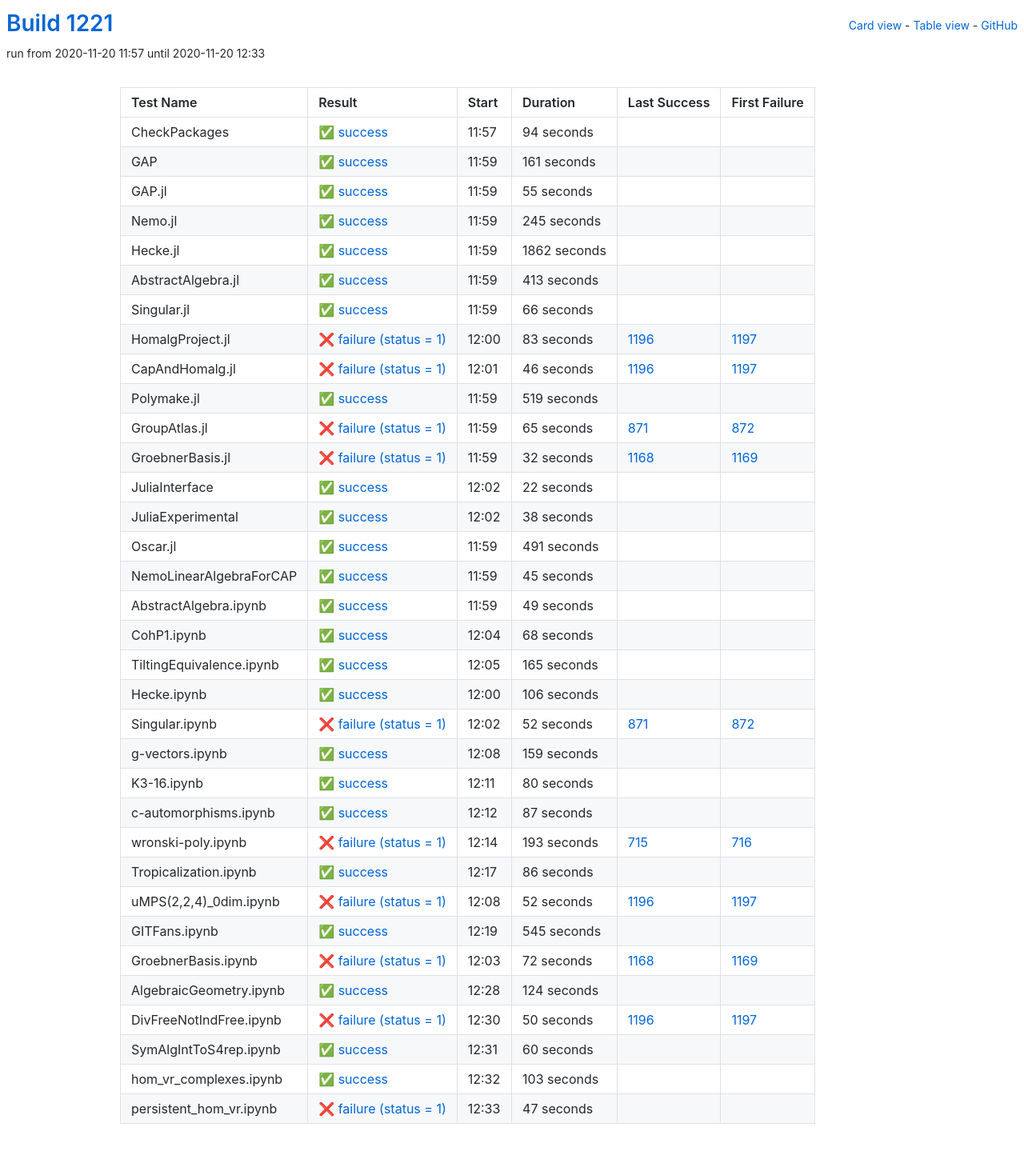
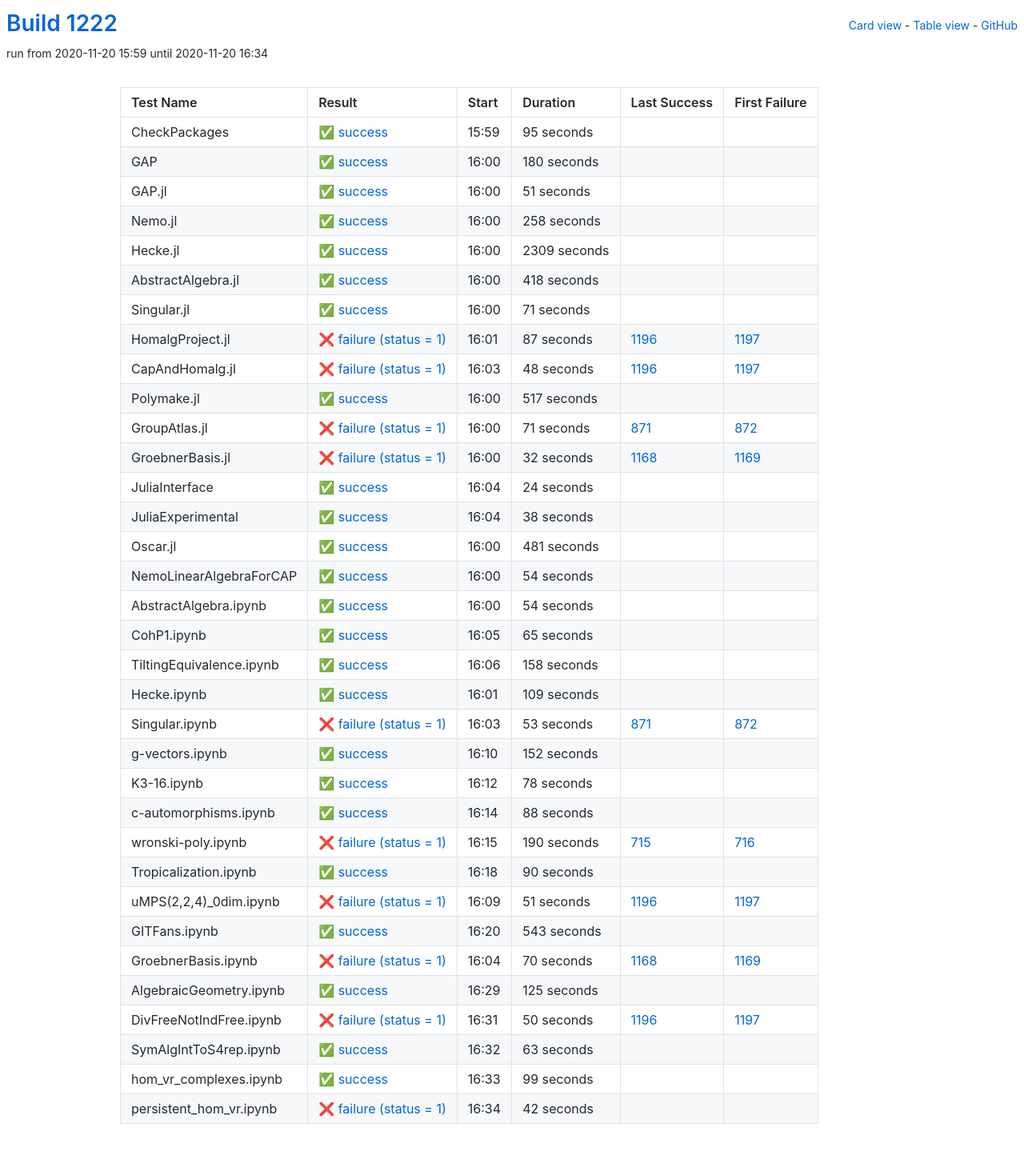
Before and after one commit to oscar-system/oscar-ci-status-stable, a Jekyll site: the page built from table.html, in a window 1280 px wide. Shown: the whole page at 80% size. Built offline with Jekyll 4.4.1, drawn with Linux system fonts in a browser that asks for light colours.

Commit message:
Build #1222

```diff
--- a/_data/ci.yml
+++ b/_data/ci.yml
@@ -1,6 +1,6 @@
 ---
-build: 1221
-build_url: https://oscarci.mathematik.uni-kl.de/job/oscar-stable/1221/
+build: 1222
+build_url: https://oscarci.mathematik.uni-kl.de/job/oscar-stable/1222/
 job: oscar-stable
 organization: oscar-system
 repo: oscar-ci-status-stable
@@ -8,140 +8,140 @@ repourl: https://github.com/oscar-system/oscar-ci-status-stable
 tests:
 - name: CheckPackages
   id: checkpackages
-  log: https://oscarci.mathematik.uni-kl.de/job/oscar-stable/1221/artifact/logs/build-1221/CheckPackages.log
-  start: 2020-11-20 11:57
+  log: https://oscarci.mathematik.uni-kl.de/job/oscar-stable/1222/artifact/logs/build-1222/CheckPackages.log
+  start: 2020-11-20 15:59
   success: true
   exitcode: 0
   status: success
-  duration: 94
+  duration: 95
   last_success: false
   last_success_url:
   first_failure: false
   first_failure_url:
 - name: GAP
   id: gap
-  log: https://oscarci.mathematik.uni-kl.de/job/oscar-stable/1221/artifact/logs/build-1221/GAP.log
-  start: 2020-11-20 11:59
+  log: https://oscarci.mathematik.uni-kl.de/job/oscar-stable/1222/artifact/logs/build-1222/GAP.log
+  start: 2020-11-20 16:00
   success: true
   exitcode: 0
   status: success
-  duration: 161
+  duration: 180
   last_success: false
   last_success_url:
   first_failure: false
   first_failure_url:
 - name: GAP.jl
   id: gap-jl
-  log: https://oscarci.mathematik.uni-kl.de/job/oscar-stable/1221/artifact/logs/build-1221/GAP.jl.log
-  start: 2020-11-20 11:59
+  log: https://oscarci.mathematik.uni-kl.de/job/oscar-stable/1222/artifact/logs/build-1222/GAP.jl.log
+  start: 2020-11-20 16:00
   success: true
   exitcode: 0
   status: success
-  duration: 55
+  duration: 51
   last_success: false
   last_success_url:
   first_failure: false
   first_failure_url:
 - name: Nemo.jl
   id: nemo-jl
-  log: https://oscarci.mathematik.uni-kl.de/job/oscar-stable/1221/artifact/logs/build-1221/Nemo.jl.log
-  start: 2020-11-20 11:59
+  log: https://oscarci.mathematik.uni-kl.de/job/oscar-stable/1222/artifact/logs/build-1222/Nemo.jl.log
+  start: 2020-11-20 16:00
   success: true
   exitcode: 0
   status: success
-  duration: 245
+  duration: 258
   last_success: false
   last_success_url:
   first_failure: false
   first_failure_url:
 - name: Hecke.jl
   id: hecke-jl
-  log: https://oscarci.mathematik.uni-kl.de/job/oscar-stable/1221/artifact/logs/build-1221/Hecke.jl.log
-  start: 2020-11-20 11:59
+  log: https://oscarci.mathematik.uni-kl.de/job/oscar-stable/1222/artifact/logs/build-1222/Hecke.jl.log
+  start: 2020-11-20 16:00
   success: true
   exitcode: 0
   status: success
-  duration: 1862
+  duration: 2309
   last_success: false
   last_success_url:
   first_failure: false
   first_failure_url:
 - name: AbstractAlgebra.jl
   id: abstractalgebra-jl
-  log: https://oscarci.mathematik.uni-kl.de/job/oscar-stable/1221/artifact/logs/build-1221/AbstractAlgebra.jl.log
-  start: 2020-11-20 11:59
+  log: https://oscarci.mathematik.uni-kl.de/job/oscar-stable/1222/artifact/logs/build-1222/AbstractAlgebra.jl.log
+  start: 2020-11-20 16:00
   success: true
   exitcode: 0
   status: success
-  duration: 413
+  duration: 418
   last_success: false
   last_success_url:
   first_failure: false
   first_failure_url:
 - name: Singular.jl
   id: singular-jl
-  log: https://oscarci.mathematik.uni-kl.de/job/oscar-stable/1221/artifact/logs/build-1221/Singular.jl.log
-  start: 2020-11-20 11:59
+  log: https://oscarci.mathematik.uni-kl.de/job/oscar-stable/1222/artifact/logs/build-1222/Singular.jl.log
+  start: 2020-11-20 16:00
   success: true
   exitcode: 0
   status: success
-  duration: 66
+  duration: 71
   last_success: false
   last_success_url:
   first_failure: false
   first_failure_url:
 - name: HomalgProject.jl
   id: homalgproject-jl
-  log: https://oscarci.mathematik.uni-kl.de/job/oscar-stable/1221/artifact/logs/build-1221/HomalgProject.jl.log
-  start: 2020-11-20 12:00
+  log: https://oscarci.mathematik.uni-kl.de/job/oscar-stable/1222/artifact/logs/build-1222/HomalgProject.jl.log
+  start: 2020-11-20 16:01
   success: false
   exitcode: 1
   status: failure
-  duration: 83
+  duration: 87
   last_success: 1196
   last_success_url: https://oscarci.mathematik.uni-kl.de/job/oscar-stable/1196/
   first_failure: 1197
   first_failure_url: https://oscarci.mathematik.uni-kl.de/job/oscar-stable/1197/
 - name: CapAndHomalg.jl
   id: capandhomalg-jl
-  log: https://oscarci.mathematik.uni-kl.de/job/oscar-stable/1221/artifact/logs/build-1221/CapAndHomalg.jl.log
-  start: 2020-11-20 12:01
+  log: https://oscarci.mathematik.uni-kl.de/job/oscar-stable/1222/artifact/logs/build-1222/CapAndHomalg.jl.log
+  start: 2020-11-20 16:03
   success: false
   exitcode: 1
   status: failure
-  duration: 46
+  duration: 48
   last_success: 1196
   last_success_url: https://oscarci.mathematik.uni-kl.de/job/oscar-stable/1196/
   first_failure: 1197
   first_failure_url: https://oscarci.mathematik.uni-kl.de/job/oscar-stable/1197/
 - name: Polymake.jl
   id: polymake-jl
-  log: https://oscarci.mathematik.uni-kl.de/job/oscar-stable/1221/artifact/logs/build-1221/Polymake.jl.log
-  start: 2020-11-20 11:59
+  log: https://oscarci.mathematik.uni-kl.de/job/oscar-stable/1222/artifact/logs/build-1222/Polymake.jl.log
+  start: 2020-11-20 16:00
   success: true
   exitcode: 0
   status: success
-  duration: 519
+  duration: 517
   last_success: false
   last_success_url:
   first_failure: false
   first_failure_url:
 - name: GroupAtlas.jl
   id: groupatlas-jl
-  log: https://oscarci.mathematik.uni-kl.de/job/oscar-stable/1221/artifact/logs/build-1221/GroupAtlas.jl.log
-  start: 2020-11-20 11:59
+  log: https://oscarci.mathematik.uni-kl.de/job/oscar-stable/1222/artifact/logs/build-1222/GroupAtlas.jl.log
+  start: 2020-11-20 16:00
   success: false
   exitcode: 1
   status: failure
-  duration: 65
+  duration: 71
   last_success: 871
   last_success_url: https://oscarci.mathematik.uni-kl.de/job/oscar-stable/871/
   first_failure: 872
   first_failure_url: https://oscarci.mathematik.uni-kl.de/job/oscar-stable/872/
 - name: GroebnerBasis.jl
   id: groebnerbasis-jl
-  log: https://oscarci.mathematik.uni-kl.de/job/oscar-stable/1221/artifact/logs/build-1221/GroebnerBasis.jl.log
-  start: 2020-11-20 11:59
+  log: https://oscarci.mathematik.uni-kl.de/job/oscar-stable/1222/artifact/logs/build-1222/GroebnerBasis.jl.log
+  start: 2020-11-20 16:00
   success: false
   exitcode: 1
   status: failure
@@ -152,20 +152,20 @@ tests:
   first_failure_url: https://oscarci.mathematik.uni-kl.de/job/oscar-stable/1169/
 - name: JuliaInterface
   id: juliainterface
-  log: https://oscarci.mathematik.uni-kl.de/job/oscar-stable/1221/artifact/logs/build-1221/JuliaInterface.log
-  start: 2020-11-20 12:02
+  log: https://oscarci.mathematik.uni-kl.de/job/oscar-stable/1222/artifact/logs/build-1222/JuliaInterface.log
+  start: 2020-11-20 16:04
   success: true
   exitcode: 0
   status: success
-  duration: 22
+  duration: 24
   last_success: false
   last_success_url:
   first_failure: false
   first_failure_url:
 - name: JuliaExperimental
   id: juliaexperimental
-  log: https://oscarci.mathematik.uni-kl.de/job/oscar-stable/1221/artifact/logs/build-1221/JuliaExperimental.log
-  start: 2020-11-20 12:02
+  log: https://oscarci.mathematik.uni-kl.de/job/oscar-stable/1222/artifact/logs/build-1222/JuliaExperimental.log
+  start: 2020-11-20 16:04
   success: true
   exitcode: 0
   status: success
@@ -176,200 +176,200 @@ tests:
   first_failure_url:
 - name: Oscar.jl
   id: oscar-jl
-  log: https://oscarci.mathematik.uni-kl.de/job/oscar-stable/1221/artifact/logs/build-1221/Oscar.jl.log
-  start: 2020-11-20 11:59
+  log: https://oscarci.mathematik.uni-kl.de/job/oscar-stable/1222/artifact/logs/build-1222/Oscar.jl.log
+  start: 2020-11-20 16:00
   success: true
   exitcode: 0
   status: success
-  duration: 491
+  duration: 481
   last_success: false
   last_success_url:
   first_failure: false
   first_failure_url:
 - name: NemoLinearAlgebraForCAP
   id: nemolinearalgebraforcap
-  log: https://oscarci.mathematik.uni-kl.de/job/oscar-stable/1221/artifact/logs/build-1221/NemoLinearAlgebraForCAP.log
-  start: 2020-11-20 11:59
+  log: https://oscarci.mathematik.uni-kl.de/job/oscar-stable/1222/artifact/logs/build-1222/NemoLinearAlgebraForCAP.log
+  start: 2020-11-20 16:00
   success: true
   exitcode: 0
   status: success
-  duration: 45
+  duration: 54
   last_success: false
   last_success_url:
   first_failure: false
   first_failure_url:
 - name: AbstractAlgebra.ipynb
   id: abstractalgebra-ipynb
-  log: https://oscarci.mathematik.uni-kl.de/job/oscar-stable/1221/artifact/logs/build-1221/AbstractAlgebra.ipynb.log
-  start: 2020-11-20 11:59
+  log: https://oscarci.mathematik.uni-kl.de/job/oscar-stable/1222/artifact/logs/build-1222/AbstractAlgebra.ipynb.log
+  start: 2020-11-20 16:00
   success: true
   exitcode: 0
   status: success
-  duration: 49
+  duration: 54
   last_success: false
   last_success_url:
   first_failure: false
   first_failure_url:
 - name: CohP1.ipynb
   id: cohp1-ipynb
-  log: https://oscarci.mathematik.uni-kl.de/job/oscar-stable/1221/artifact/logs/build-1221/CohP1.ipynb.log
-  start: 2020-11-20 12:04
+  log: https://oscarci.mathematik.uni-kl.de/job/oscar-stable/1222/artifact/logs/build-1222/CohP1.ipynb.log
+  start: 2020-11-20 16:05
   success: true
   exitcode: 0
   status: success
-  duration: 68
+  duration: 65
   last_success: false
   last_success_url:
   first_failure: false
   first_failure_url:
 - name: TiltingEquivalence.ipynb
   id: tiltingequivalence-ipynb
-  log: https://oscarci.mathematik.uni-kl.de/job/oscar-stable/1221/artifact/logs/build-1221/TiltingEquivalence.ipynb.log
-  start: 2020-11-20 12:05
+  log: https://oscarci.mathematik.uni-kl.de/job/oscar-stable/1222/artifact/logs/build-1222/TiltingEquivalence.ipynb.log
+  start: 2020-11-20 16:06
   success: true
   exitcode: 0
   status: success
-  duration: 165
+  duration: 158
   last_success: false
   last_success_url:
   first_failure: false
   first_failure_url:
 - name: Hecke.ipynb
   id: hecke-ipynb
-  log: https://oscarci.mathematik.uni-kl.de/job/oscar-stable/1221/artifact/logs/build-1221/Hecke.ipynb.log
-  start: 2020-11-20 12:00
+  log: https://oscarci.mathematik.uni-kl.de/job/oscar-stable/1222/artifact/logs/build-1222/Hecke.ipynb.log
+  start: 2020-11-20 16:01
   success: true
   exitcode: 0
   status: success
-  duration: 106
+  duration: 109
   last_success: false
   last_success_url:
   first_failure: false
   first_failure_url:
 - name: Singular.ipynb
   id: singular-ipynb
-  log: https://oscarci.mathematik.uni-kl.de/job/oscar-stable/1221/artifact/logs/build-1221/Singular.ipynb.log
-  start: 2020-11-20 12:02
+  log: https://oscarci.mathematik.uni-kl.de/job/oscar-stable/1222/artifact/logs/build-1222/Singular.ipynb.log
+  start: 2020-11-20 16:03
   success: false
   exitcode: 1
   status: failure
-  duration: 52
+  duration: 53
   last_success: 871
   last_success_url: https://oscarci.mathematik.uni-kl.de/job/oscar-stable/871/
   first_failure: 872
   first_failure_url: https://oscarci.mathematik.uni-kl.de/job/oscar-stable/872/
 - name: g-vectors.ipynb
   id: g-vectors-ipynb
-  log: https://oscarci.mathematik.uni-kl.de/job/oscar-stable/1221/artifact/logs/build-1221/g-vectors.ipynb.log
-  start: 2020-11-20 12:08
+  log: https://oscarci.mathematik.uni-kl.de/job/oscar-stable/1222/artifact/logs/build-1222/g-vectors.ipynb.log
+  start: 2020-11-20 16:10
   success: true
   exitcode: 0
   status: success
-  duration: 159
+  duration: 152
   last_success: false
   last_success_url:
   first_failure: false
   first_failure_url:
 - name: K3-16.ipynb
   id: k3-16-ipynb
-  log: https://oscarci.mathematik.uni-kl.de/job/oscar-stable/1221/artifact/logs/build-1221/K3-16.ipynb.log
-  start: 2020-11-20 12:11
+  log: https://oscarci.mathematik.uni-kl.de/job/oscar-stable/1222/artifact/logs/build-1222/K3-16.ipynb.log
+  start: 2020-11-20 16:12
   success: true
   exitcode: 0
   status: success
-  duration: 80
+  duration: 78
   last_success: false
   last_success_url:
   first_failure: false
   first_failure_url:
 - name: c-automorphisms.ipynb
   id: c-automorphisms-ipynb
-  log: https://oscarci.mathematik.uni-kl.de/job/oscar-stable/1221/artifact/logs/build-1221/c-automorphisms.ipynb.log
-  start: 2020-11-20 12:12
+  log: https://oscarci.mathematik.uni-kl.de/job/oscar-stable/1222/artifact/logs/build-1222/c-automorphisms.ipynb.log
+  start: 2020-11-20 16:14
   success: true
   exitcode: 0
   status: success
-  duration: 87
+  duration: 88
   last_success: false
   last_success_url:
   first_failure: false
   first_failure_url:
 - name: wronski-poly.ipynb
   id: wronski-poly-ipynb
-  log: https://oscarci.mathematik.uni-kl.de/job/oscar-stable/1221/artifact/logs/build-1221/wronski-poly.ipynb.log
-  start: 2020-11-20 12:14
+  log: https://oscarci.mathematik.uni-kl.de/job/oscar-stable/1222/artifact/logs/build-1222/wronski-poly.ipynb.log
+  start: 2020-11-20 16:15
   success: false
   exitcode: 1
   status: failure
-  duration: 193
+  duration: 190
   last_success: 715
   last_success_url: https://oscarci.mathematik.uni-kl.de/job/oscar-stable/715/
   first_failure: 716
   first_failure_url: https://oscarci.mathematik.uni-kl.de/job/oscar-stable/716/
 - name: Tropicalization.ipynb
   id: tropicalization-ipynb
-  log: https://oscarci.mathematik.uni-kl.de/job/oscar-stable/1221/artifact/logs/build-1221/Tropicalization.ipynb.log
-  start: 2020-11-20 12:17
+  log: https://oscarci.mathematik.uni-kl.de/job/oscar-stable/1222/artifact/logs/build-1222/Tropicalization.ipynb.log
+  start: 2020-11-20 16:18
   success: true
   exitcode: 0
   status: success
-  duration: 86
+  duration: 90
   last_success: false
   last_success_url:
   first_failure: false
   first_failure_url:
 - name: uMPS(2,2,4)_0dim.ipynb
   id: umps-2-2-4-0dim-ipynb
-  log: https://oscarci.mathematik.uni-kl.de/job/oscar-stable/1221/artifact/logs/build-1221/uMPS-2-2-4-_0dim.ipynb.log
-  start: 2020-11-20 12:08
+  log: https://oscarci.mathematik.uni-kl.de/job/oscar-stable/1222/artifact/logs/build-1222/uMPS-2-2-4-_0dim.ipynb.log
+  start: 2020-11-20 16:09
   success: false
   exitcode: 1
   status: failure
-  duration: 52
+  duration: 51
   last_success: 1196
   last_success_url: https://oscarci.mathematik.uni-kl.de/job/oscar-stable/1196/
   first_failure: 1197
   first_failure_url: https://oscarci.mathematik.uni-kl.de/job/oscar-stable/1197/
 - name: GITFans.ipynb
   id: gitfans-ipynb
-  log: https://oscarci.mathematik.uni-kl.de/job/oscar-stable/1221/artifact/logs/build-1221/GITFans.ipynb.log
-  start: 2020-11-20 12:19
+  log: https://oscarci.mathematik.uni-kl.de/job/oscar-stable/1222/artifact/logs/build-1222/GITFans.ipynb.log
+  start: 2020-11-20 16:20
   success: true
   exitcode: 0
   status: success
-  duration: 545
+  duration: 543
   last_success: false
   last_success_url:
   first_failure: false
   first_failure_url:
 - name: GroebnerBasis.ipynb
   id: groebnerbasis-ipynb
-  log: https://oscarci.mathematik.uni-kl.de/job/oscar-stable/1221/artifact/logs/build-1221/GroebnerBasis.ipynb.log
-  start: 2020-11-20 12:03
+  log: https://oscarci.mathematik.uni-kl.de/job/oscar-stable/1222/artifact/logs/build-1222/GroebnerBasis.ipynb.log
+  start: 2020-11-20 16:04
   success: false
   exitcode: 1
   status: failure
-  duration: 72
+  duration: 70
   last_success: 1168
   last_success_url: https://oscarci.mathematik.uni-kl.de/job/oscar-stable/1168/
   first_failure: 1169
   first_failure_url: https://oscarci.mathematik.uni-kl.de/job/oscar-stable/1169/
 - name: AlgebraicGeometry.ipynb
   id: algebraicgeometry-ipynb
-  log: https://oscarci.mathematik.uni-kl.de/job/oscar-stable/1221/artifact/logs/build-1221/AlgebraicGeometry.ipynb.log
-  start: 2020-11-20 12:28
+  log: https://oscarci.mathematik.uni-kl.de/job/oscar-stable/1222/artifact/logs/build-1222/AlgebraicGeometry.ipynb.log
+  start: 2020-11-20 16:29
   success: true
   exitcode: 0
   status: success
-  duration: 124
+  duration: 125
   last_success: false
   last_success_url:
   first_failure: false
   first_failure_url:
 - name: DivFreeNotIndFree.ipynb
   id: divfreenotindfree-ipynb
-  log: https://oscarci.mathematik.uni-kl.de/job/oscar-stable/1221/artifact/logs/build-1221/DivFreeNotIndFree.ipynb.log
-  start: 2020-11-20 12:30
+  log: https://oscarci.mathematik.uni-kl.de/job/oscar-stable/1222/artifact/logs/build-1222/DivFreeNotIndFree.ipynb.log
+  start: 2020-11-20 16:31
   success: false
   exitcode: 1
   status: failure
@@ -380,36 +380,36 @@ tests:
   first_failure_url: https://oscarci.mathematik.uni-kl.de/job/oscar-stable/1197/
 - name: SymAlgIntToS4rep.ipynb
   id: symalginttos4rep-ipynb
-  log: https://oscarci.mathematik.uni-kl.de/job/oscar-stable/1221/artifact/logs/build-1221/SymAlgIntToS4rep.ipynb.log
-  start: 2020-11-20 12:31
+  log: https://oscarci.mathematik.uni-kl.de/job/oscar-stable/1222/artifact/logs/build-1222/SymAlgIntToS4rep.ipynb.log
+  start: 2020-11-20 16:32
   success: true
   exitcode: 0
   status: success
-  duration: 60
+  duration: 63
   last_success: false
   last_success_url:
   first_failure: false
   first_failure_url:
 - name: hom_vr_complexes.ipynb
   id: hom-vr-complexes-ipynb
-  log: https://oscarci.mathematik.uni-kl.de/job/oscar-stable/1221/artifact/logs/build-1221/hom_vr_complexes.ipynb.log
-  start: 2020-11-20 12:32
+  log: https://oscarci.mathematik.uni-kl.de/job/oscar-stable/1222/artifact/logs/build-1222/hom_vr_complexes.ipynb.log
+  start: 2020-11-20 16:33
   success: true
   exitcode: 0
   status: success
-  duration: 103
+  duration: 99
   last_success: false
   last_success_url:
   first_failure: false
   first_failure_url:
 - name: persistent_hom_vr.ipynb
   id: persistent-hom-vr-ipynb
-  log: https://oscarci.mathematik.uni-kl.de/job/oscar-stable/1221/artifact/logs/build-1221/persistent_hom_vr.ipynb.log
-  start: 2020-11-20 12:33
+  log: https://oscarci.mathematik.uni-kl.de/job/oscar-stable/1222/artifact/logs/build-1222/persistent_hom_vr.ipynb.log
+  start: 2020-11-20 16:34
   success: false
   exitcode: 1
   status: failure
-  duration: 47
+  duration: 42
   last_success: false
   last_success_url:
   first_failure: false
```
Also changed, not shown: README.md.
